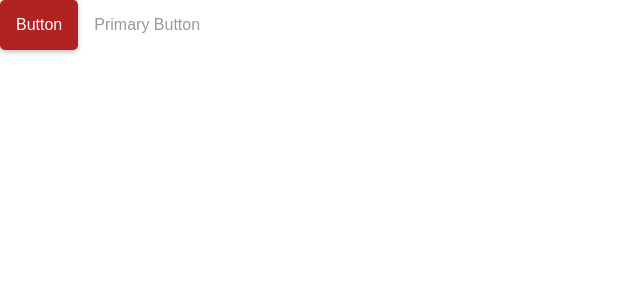
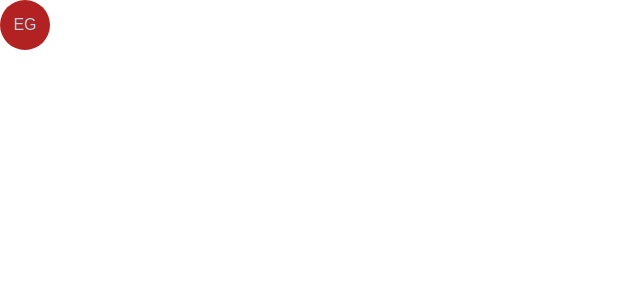
Before and after one commit to ericgold/hacko-react, a React (Create React App) app: page / in a window 1280 px wide. Shown: the top 300 px of the page, without its empty margins (0-640 px from the left). Built offline with nearby package versions, Linux system fonts and the light colour scheme.

Commit message:
on StyledAvatar, pass in size, color, and background color via props

```diff
--- a/src/App.js
+++ b/src/App.js
@@ -14,14 +14,14 @@ import './App.css';
 //import Avatar from './Avatar';
 //import InitialAvatar from './InitialAvatar';
 //import StyledComponents from './StyledComponents';
-import Button from './Button';
-//import StyledAvatar from './StyledAvatar';
+//import Button from './Button';
+import StyledAvatar from './StyledAvatar';
 
 class App extends React.Component {
   render() {
     return (
       <div>
-        <Button />
+        <StyledAvatar />
       </div>
 
     );
--- a/src/StyledAvatar.js
+++ b/src/StyledAvatar.js
@@ -5,16 +5,16 @@ const MyAvatar = styled.div`
 	display: flex;
 	justify-content: center;
 	align-items: center;
-	height: 50px;
-	width: 50px;
+	height: ${props => props.size};
+	width: ${props => props.size};
 	border-radius: 50%;
 	background-color: ${props => props.backgroundColor};
-	color: white;
+	color: ${props => props.textColor};
 `;
 
 function StyledAvatar(props) {
 	return(
-		<MyAvatar backgroundColor="firebrick">EG</MyAvatar>
+		<MyAvatar backgroundColor="firebrick" textColor="lightblue" size="50px">EG</MyAvatar>
 	)
 }
 
```
